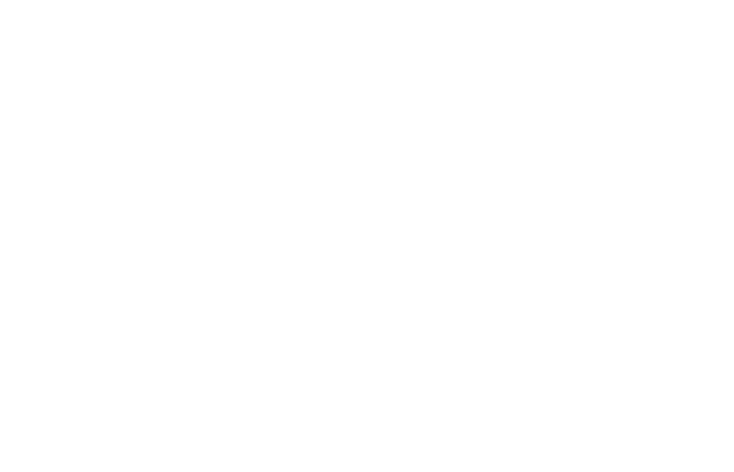
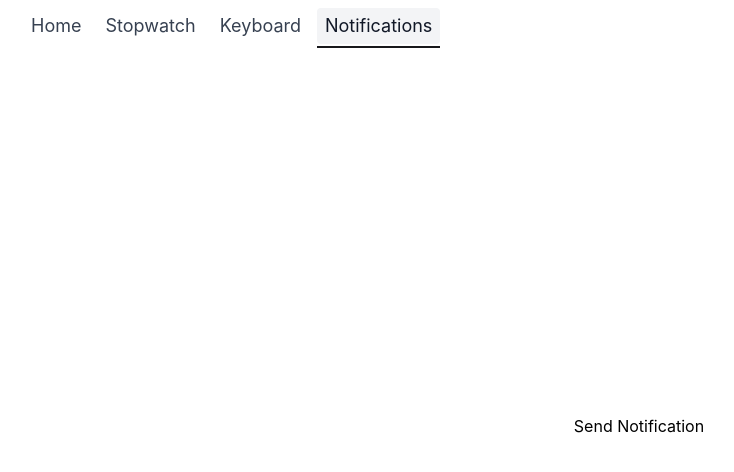
Before and after one commit to Girish21/xstate-playground, a React (Vite) app: page /notifications in a window 1280 px wide. Before the commit this address had no page. Shown: the top 472 px of the page, without its empty margins (1-735 px from the left). Built offline with nearby package versions, Linux system fonts and the light colour scheme; the HTML template or start-up script is replaced by a standard one.

Commit message:
cool notifications 🚀

```diff
--- a/package.json
+++ b/package.json
@@ -11,6 +11,7 @@
   "dependencies": {
     "@xstate/react": "^3.0.0",
     "clsx": "^1.1.1",
+    "framer-motion": "^6.3.4",
     "react": "^18.0.0",
     "react-dom": "^18.0.0",
     "react-router-dom": "^6.3.0",
--- a/src/App.tsx
+++ b/src/App.tsx
@@ -9,6 +9,7 @@
   () => import('./Pages/keyboard/virtual-keyboard'),
 )
 const TouchTyping = React.lazy(() => import('./Pages/keyboard/touch-typing'))
+const Notifications = React.lazy(() => import('./Pages/notifications'))
 
 export default function App() {
   return (
@@ -28,6 +29,14 @@
             element={
               <React.Suspense fallback={<Fallback />}>
                 <Stopwatch />
+              </React.Suspense>
+            }
+          />
+          <Route
+            path='notifications'
+            element={
+              <React.Suspense fallback={<Fallback />}>
+                <Notifications />
               </React.Suspense>
             }
           />
--- /dev/null
+++ b/src/Pages/notifications.tsx
@@ -0,0 +1,11 @@
+import { Notifications as NotificationsImpl, PageWrapper } from '../components'
+
+export default function Notifications() {
+  return (
+    <PageWrapper>
+      <div className='col-span-12 grid place-content-center'>
+        <NotificationsImpl />
+      </div>
+    </PageWrapper>
+  )
+}
--- a/src/components/app-nav/app-nav.tsx
+++ b/src/components/app-nav/app-nav.tsx
@@ -9,6 +9,7 @@
         <NavLink to='/'>Home</NavLink>
         <NavLink to='/stopwatch'>Stopwatch</NavLink>
         <NavLink to='/keyboard'>Keyboard</NavLink>
+        <NavLink to='/notifications'>Notifications</NavLink>
       </Nav>
     </Header>
   )
--- a/src/components/index.ts
+++ b/src/components/index.ts
@@ -7,3 +7,4 @@
 export const VirtualKeyboard = React.lazy(() => import('./virtual-keyboard'))
 export const KeyboardSubnav = React.lazy(() => import('./keyboard-subnav'))
 export const TouchTyping = React.lazy(() => import('./touch-typing'))
+export const Notifications = React.lazy(() => import('./notifications'))
--- /dev/null
+++ b/src/components/notifications/index.ts
@@ -0,0 +1 @@
+export { default } from './notifications'
--- /dev/null
+++ b/src/components/notifications/machines/index.ts
@@ -0,0 +1,7 @@
+import { machine } from './notifications.machine'
+import { createNotification } from './notification.machine'
+
+export { machine }
+
+export type NotificationsMachine = typeof machine
+export type NotificationMachine = typeof createNotification
--- /dev/null
+++ b/src/components/notifications/machines/notification.machine.ts
@@ -0,0 +1,65 @@
+import { createMachine } from 'xstate'
+import { sendParent } from 'xstate/lib/actions'
+
+export const notificationTypes = ['success', 'info', 'warn', 'error'] as const
+export type NotificationType = typeof notificationTypes[number]
+
+export const createNotification = (
+  id: string,
+  text: string,
+  type: NotificationType,
+) =>
+  createMachine(
+    {
+      tsTypes: {} as import('./notification.machine.typegen').Typegen0,
+      schema: {
+        context: {} as TContext,
+        events: {} as TEvents,
+      },
+      context: {
+        text,
+        type,
+      },
+      id,
+      initial: 'idle',
+      states: {
+        idle: {
+          always: 'active',
+        },
+        active: {
+          invoke: {
+            id: 'notification timer',
+            src: _ => cb => {
+              const timeoutId = setTimeout(() => {
+                cb({ type: 'DONE' })
+              }, 5000)
+
+              return () => {
+                clearTimeout(timeoutId)
+              }
+            },
+          },
+          on: {
+            DONE: {
+              target: 'clear',
+            },
+          },
+        },
+        clear: {
+          always: {
+            actions: ['clearNotification'],
+            target: 'exit',
+          },
+        },
+        exit: {},
+      },
+    },
+    { actions: { clearNotification: sendParent({ type: 'CLEAR', id }) } },
+  )
+
+type TContext = {
+  type: NotificationType
+  text: string
+}
+
+type TEvents = { type: 'DONE' }
--- /dev/null
+++ b/src/components/notifications/machines/notifications.machine.ts
@@ -0,0 +1,71 @@
+import { ActorRefFrom, assign, createMachine, spawn } from 'xstate'
+import { createNotification, NotificationType } from './notification.machine'
+
+export const machine = createMachine(
+  {
+    tsTypes: {} as import('./notifications.machine.typegen').Typegen0,
+    schema: {
+      context: {} as TContext,
+      events: {} as TEvents,
+    },
+    context: {
+      notifications: [],
+    },
+    id: 'notifications',
+    initial: 'ready',
+    states: {
+      ready: {
+        on: {
+          NEW: {
+            actions: ['newNotification'],
+          },
+          CLEAR: {
+            actions: ['clearNotification'],
+          },
+        },
+      },
+    },
+  },
+  {
+    actions: {
+      newNotification: assign({
+        notifications: (context, { notification, notificationType }) => {
+          const id = window.crypto.randomUUID()
+          return [
+            ...context.notifications,
+            {
+              notification,
+              id,
+              ref: spawn(
+                createNotification(id, notification, notificationType),
+              ),
+            },
+          ]
+        },
+      }),
+      clearNotification: assign({
+        notifications: (context, { id }) => {
+          return context.notifications.filter(
+            ({ id: notificationId }) => notificationId !== id,
+          )
+        },
+      }),
+    },
+  },
+)
+
+type TContext = {
+  notifications: Array<{
+    notification: string
+    id: string
+    ref: ActorRefFrom<typeof createNotification>
+  }>
+}
+
+type TEvents =
+  | {
+      type: 'NEW'
+      notification: string
+      notificationType: NotificationType
+    }
+  | { type: 'CLEAR'; id: string }
--- /dev/null
+++ b/src/components/notifications/notifications.tsx
@@ -0,0 +1,119 @@
+import close from '../../assets/close.svg'
+import { useActor, useInterpret, useSelector } from '@xstate/react'
+import clsx from 'clsx'
+import { AnimatePresence, motion } from 'framer-motion'
+import { ActorRefFrom } from 'xstate'
+import { machine, NotificationMachine, NotificationsMachine } from './machines'
+import { NotificationType } from './machines/notification.machine'
+
+const NOTIFICATIONS: Array<{
+  notification: string
+  notificationType: NotificationType
+}> = [
+  {
+    notification: 'orem ipsum dolor sit amet.',
+    notificationType: 'error',
+  },
+  {
+    notification: 'Sed pulvinar tortor sed sapien.',
+    notificationType: 'info',
+  },
+  {
+    notification: 'Nam elit dolor, suscipit id.',
+    notificationType: 'success',
+  },
+  {
+    notification: 'Donec varius maximus enim, at.',
+    notificationType: 'warn',
+  },
+]
+
+function Notification({
+  service,
+}: {
+  service: ActorRefFrom<NotificationMachine>
+}) {
+  const [state, send] = useActor(service)
+
+  return (
+    <motion.li
+      initial={{ x: '100%', opacity: 0 }}
+      animate={{ x: 0, opacity: 1 }}
+      exit={{ x: '100%', opacity: 0 }}
+      layout
+      className='relative block p-1'
+    >
+      <button
+        onClick={() => {
+          send({ type: 'DONE' })
+        }}
+        className='absolute top-0 right-0 rounded-full bg-gray-800 bg-opacity-25 p-0.5 dark:bg-gray-600'
+      >
+        <svg className='h-3 w-3 text-white'>
+          <use href={`${close}#close`} />
+        </svg>
+      </button>
+      <div
+        className={clsx(
+          'rounded-md p-3 text-lg text-white',
+          state.context.type === 'success' && 'bg-green-500 dark:bg-green-900',
+          state.context.type === 'info' && 'bg-blue-500 dark:bg-blue-900',
+          state.context.type === 'warn' && 'bg-amber-500 dark:bg-amber-900',
+          state.context.type === 'error' && 'bg-red-500 dark:bg-pink-900',
+        )}
+      >
+        {state.context.text}
+      </div>
+    </motion.li>
+  )
+}
+
+function NotificationList({
+  service,
+}: {
+  service: ActorRefFrom<NotificationsMachine>
+}) {
+  const notifications = useSelector(
+    service,
+    state => state.context.notifications,
+    (prev, next) => {
+      if (prev.length !== next.length) {
+        return false
+      }
+      const prevIdSet = new Set(prev.map(({ id }) => id))
+      return next.every(({ id }) => prevIdSet.has(id))
+    },
+  )
+
+  return (
+    <div className='fixed right-2 top-2 overflow-hidden'>
+      <ol className='flex flex-col-reverse gap-2'>
+        <AnimatePresence>
+          {notifications.map(({ id, ref }) => (
+            <Notification key={id} service={ref} />
+          ))}
+        </AnimatePresence>
+      </ol>
+    </div>
+  )
+}
+
+export default function Notifications() {
+  const service = useInterpret(machine)
+
+  return (
+    <div>
+      <NotificationList service={service} />
+      <button
+        onClick={() => {
+          service.send({
+            type: 'NEW',
+            ...NOTIFICATIONS[Math.floor(Math.random() * 4)],
+          })
+        }}
+      >
+        Send Notification
+      </button>
+    </div>
+  )
+}
```
Also changed, not shown: src/components/notifications/machines/notification.machine.typegen.ts (added, +24 -0 lines), src/components/notifications/machines/notifications.machine.typegen.ts (added, +24 -0 lines), src/assets/close.svg (added), 1 other file (tests, documents, lock files or other folders).
